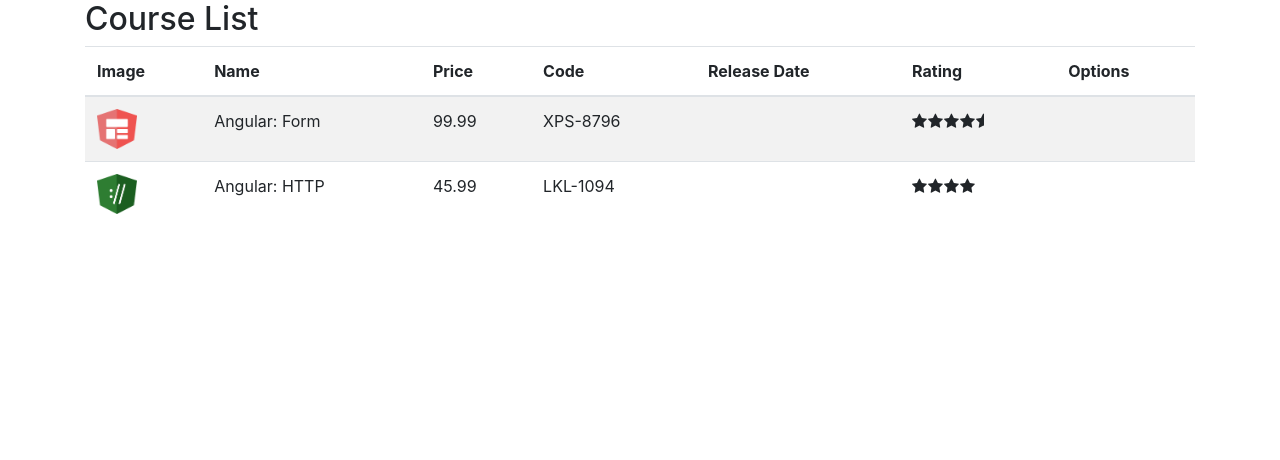
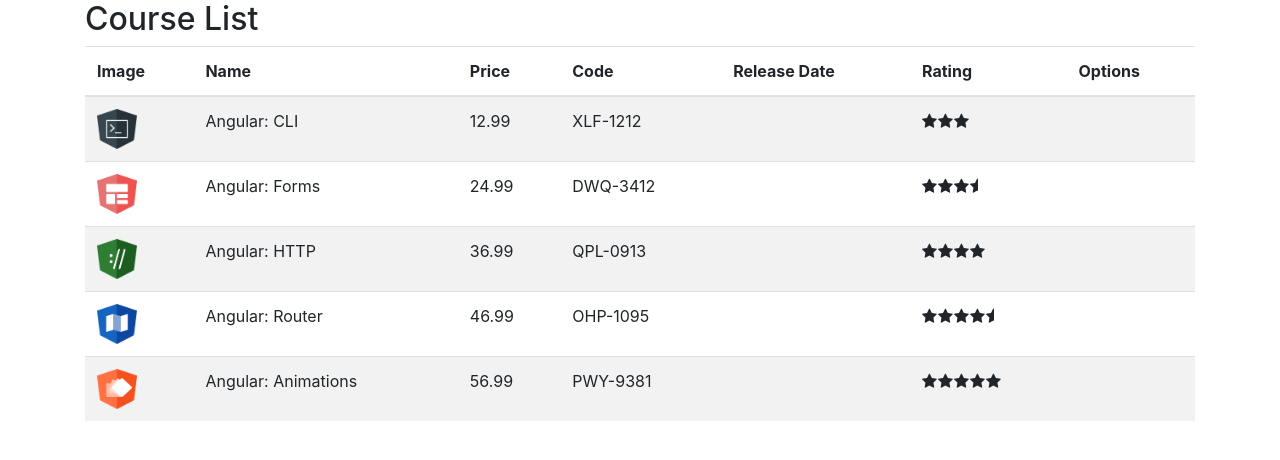
Before and after one commit to FredMI74/course-manager, an Angular app: page / in a window 1280 px wide. Shown: the top 460 px of the page. Built offline with nearby package versions, Linux system fonts and the light colour scheme.

Commit message:
Injeção de dependência

```diff
--- a/src/app/courses/course-list.component.ts
+++ b/src/app/courses/course-list.component.ts
@@ -1,5 +1,6 @@
 import { Component, OnInit } from "@angular/core";
 import { Course } from './course';
+import { CourseService } from "./course.service";
 
 @Component({
     selector: 'app-course-list',
@@ -10,28 +11,9 @@
 
     courses: Course[] = [];
 
+    constructor(private courseService: CourseService) { }
+
     ngOnInit(): void {
-        this.courses = [
-            {
-                id: 1,
-                name: 'Angular: Form',
-                imageUrl: '/assets/images/forms.png',
-                price: 99.99,
-                code: 'XPS-8796',
-                duration: 120,
-                rating: 4.5,
-                releaseDate: 'December, 2, 2019'
-            },
-            {
-                id: 2,
-                name: 'Angular: HTTP',
-                imageUrl: '/assets/images/http.png',
-                price: 45.99,
-                code: 'LKL-1094',
-                duration: 80,
-                rating: 4,
-                releaseDate: 'November, 4, 2019'
-            }
-        ]
+        this.courses = this.courseService.retrieveAll();
     }
 }
--- /dev/null
+++ b/src/app/courses/course.service.ts
@@ -0,0 +1,70 @@
+import { Injectable } from '@angular/core';
+import { Course } from './course';
+
+@Injectable ({
+    providedIn: 'root'
+})
+
+export class CourseService{
+    retrieveAll(): Course[]{
+        return COURSES;
+    }
+}
+
+var COURSES: Course[] = [
+    {
+        id: 1,
+        name: 'Angular: CLI',
+        releaseDate: 'November 2, 2019',
+        description: 'Neste curso, os alunos irão obter um grande conhecimento nos principais recursos do CLI.',
+        duration: 120,
+        code: 'XLF-1212',
+        rating: 3,
+        price: 12.99,
+        imageUrl: '/assets/images/cli.png',
+    },
+    {
+        id: 2,
+        name: 'Angular: Forms',
+        releaseDate: 'November 4, 2019',
+        description: 'Neste curso, os alunos irão obter um conhecimento aprofundado sobre os recursos disponíveis no módulo de Forms.',
+        duration: 80,
+        code: 'DWQ-3412',
+        rating: 3.5,
+        price: 24.99,
+        imageUrl: '/assets/images/forms.png',
+    },
+    {
+        id: 3,
+        name: 'Angular: HTTP',
+        releaseDate: 'November 8, 2019',
+        description: 'Neste curso, os alunos irão obter um conhecimento aprofundado sobre os recursos disponíveis no módulo de HTTP.',
+        duration: 80,
+        code: 'QPL-0913',
+        rating: 4.0,
+        price: 36.99,
+        imageUrl: '/assets/images/http.png',
+    },
+    {
+        id: 4,
+        name: 'Angular: Router',
+        releaseDate: 'November 16, 2019',
+        description: 'Neste curso, os alunos irão obter um conhecimento aprofundado sobre os recursos disponíveis no módulo de Router.',
+        duration: 80,
+        code: 'OHP-1095',
+        rating: 4.5,
+        price: 46.99,
+        imageUrl: '/assets/images/router.png',
+    },
+    {
+        id: 5,
+        name: 'Angular: Animations',
+        releaseDate: 'November 25, 2019',
+        description: 'Neste curso, os alunos irão obter um conhecimento aprofundado sobre os recursos disponíveis sobre Animation.',
+        duration: 80,
+        code: 'PWY-9381',
+        rating: 5,
+        price: 56.99,
+        imageUrl: '/assets/images/animations.png',
+    }
+];
--- a/src/app/courses/course.ts
+++ b/src/app/courses/course.ts
@@ -7,4 +7,5 @@
     duration: number;
     rating: number;
     releaseDate: string;
+    description: string;
 }
```
